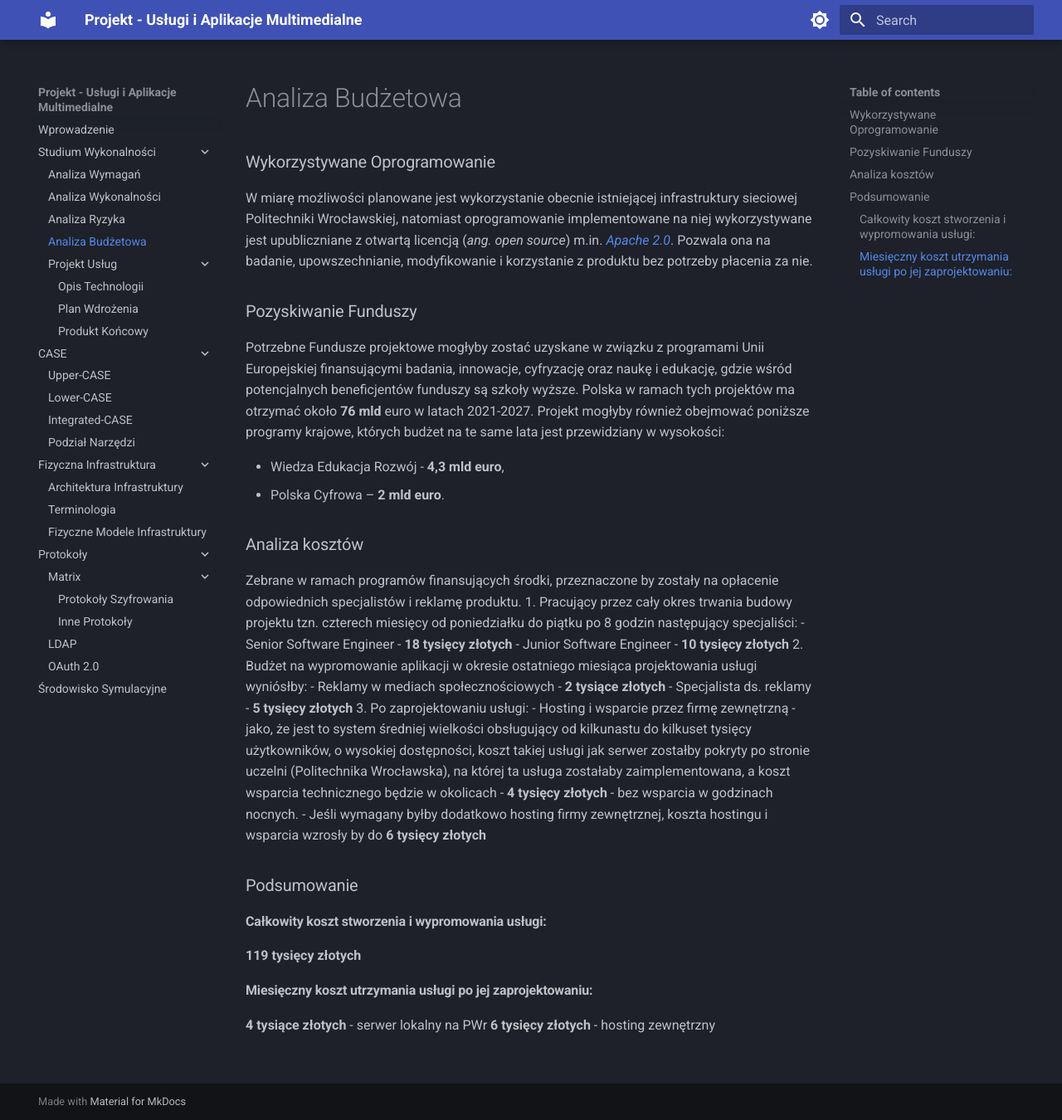
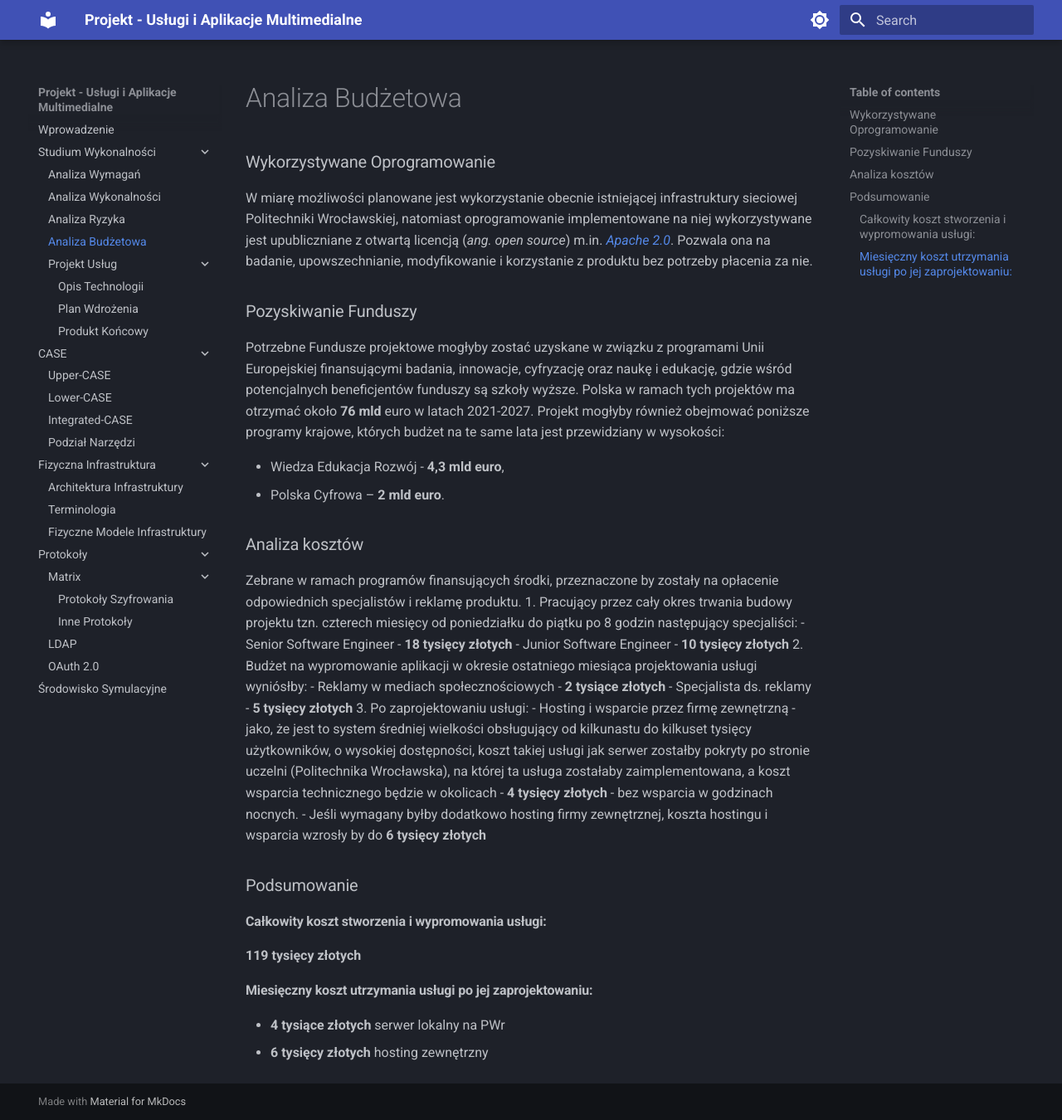
Before and after one commit to chramb/mtx4pwr, an MkDocs documentation site: the page built from docs/studium-wykonalnosci/analiza-budzetowa.md, in a window 1280 px wide and 1350 px high. Shown: the whole window at 83% size. Built offline with MkDocs 1.6.1 and Material for MkDocs 9.7.7, drawn with Linux system fonts in a browser that asks for light colours.

```diff
--- a/docs/studium-wykonalnosci/analiza-budzetowa.md
+++ b/docs/studium-wykonalnosci/analiza-budzetowa.md
@@ -33,5 +33,5 @@ Zebrane w ramach programów finansujących środki, przeznaczone by zostały na
 ## Całkowity koszt stworzenia i wypromowania usługi:
 **119 tysięcy złotych**
 ## Miesięczny koszt utrzymania usługi po jej zaprojektowaniu:
-**4 tysiące złotych** - serwer lokalny na PWr
-**6 tysięcy złotych** - hosting zewnętrzny
+- **4 tysiące złotych** serwer lokalny na PWr
+- **6 tysięcy złotych** hosting zewnętrzny
```
